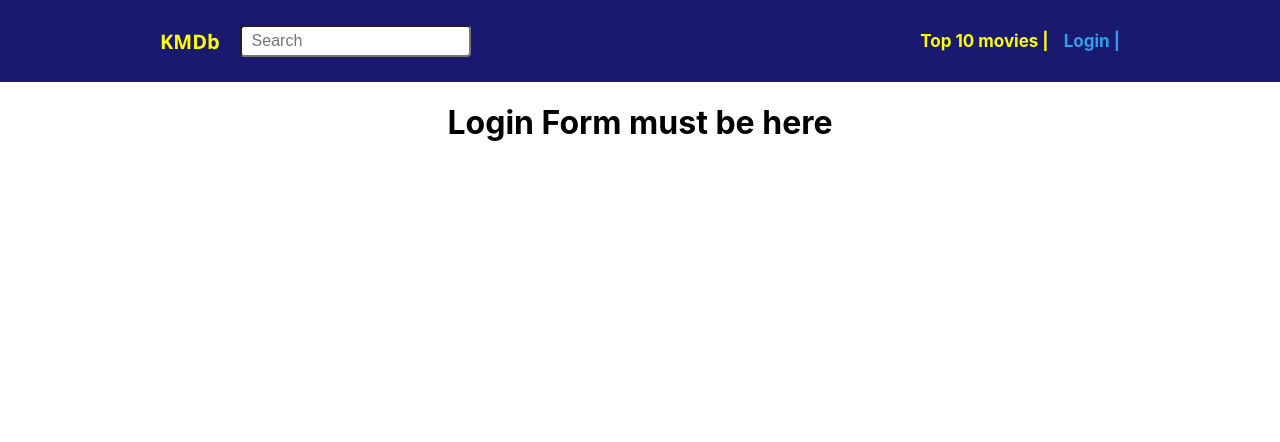
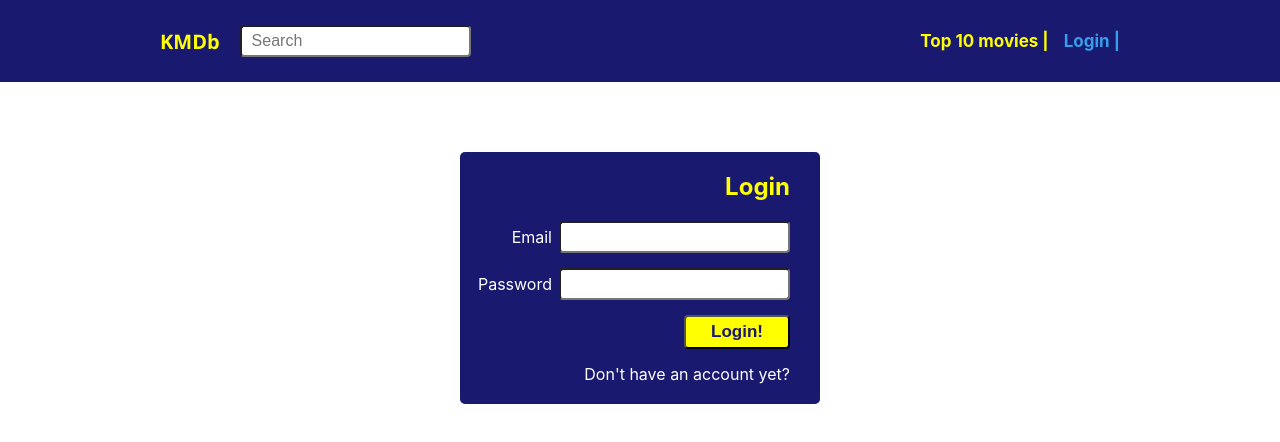
Before and after one commit to oberemok-oksana/mdb, a React (Create React App) app: page /login in a window 1280 px wide. Shown: the top 442 px of the page. Built offline with nearby package versions, Linux system fonts and the light colour scheme.

Commit message:
put the component inside

```diff
--- a/src/pages/LoginPage.js
+++ b/src/pages/LoginPage.js
@@ -1,5 +1,7 @@
+import LoginForm from "../components/Login";
+
 const LoginPage = () => {
-  return <h1>Login Form must be here</h1>;
+  return <LoginForm />;
 };
 
 export default LoginPage;
```
